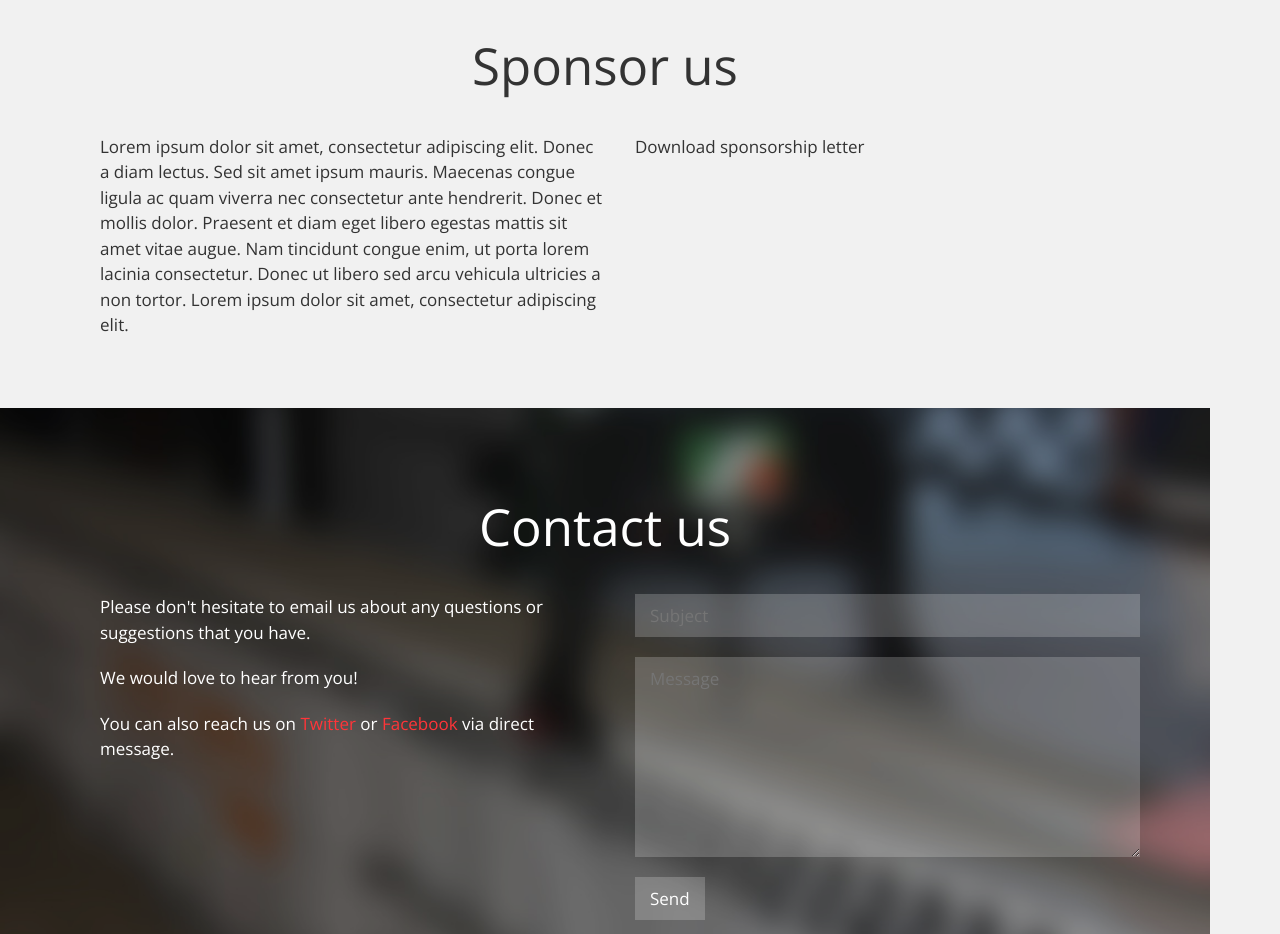
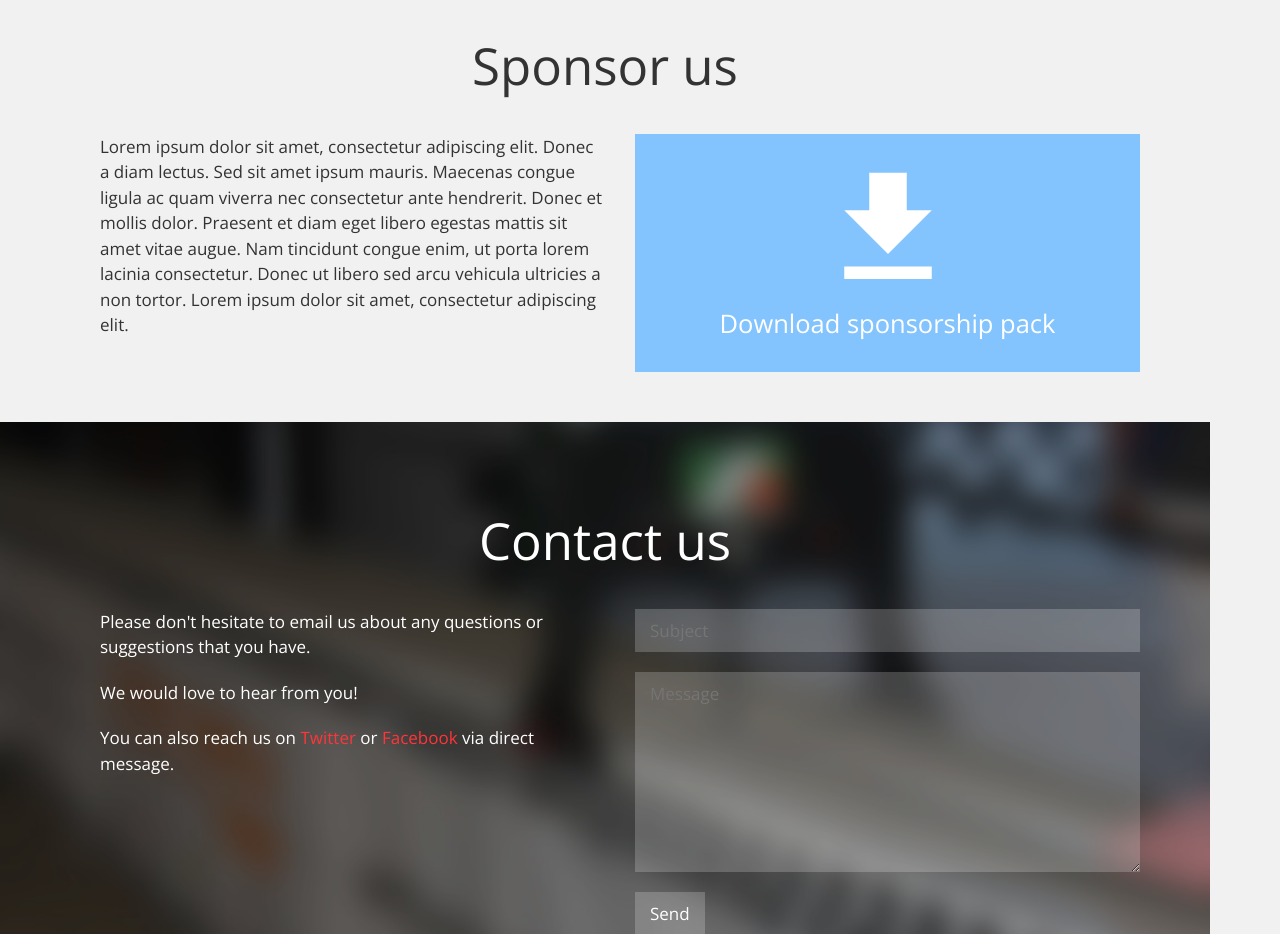
Before and after one commit to z-------------/sc-racers-v3, a plain HTML site: page index.html in a window 1280 px wide. Shown: the part 3044-3978 px from the top of the page. Drawn offline with nearby package versions, Linux system fonts and the light colour scheme.

Commit message:
Big button style

```diff
--- a/index.html
+++ b/index.html
@@ -111,7 +111,7 @@
             <h2>Sponsor us</h2>
             <div class="flex-container">
                 <p>Lorem ipsum dolor sit amet, consectetur adipiscing elit. Donec a diam lectus. Sed sit amet ipsum mauris. Maecenas congue ligula ac quam viverra nec consectetur ante hendrerit. Donec et mollis dolor. Praesent et diam eget libero egestas mattis sit amet vitae augue. Nam tincidunt congue enim, ut porta lorem lacinia consectetur. Donec ut libero sed arcu vehicula ultricies a non tortor. Lorem ipsum dolor sit amet, consectetur adipiscing elit.</p>
-                <a class="button big" href="/assets/docs/Sponsorship%20Letter.pdf">Download sponsorship letter</a>
+                <a class="button big" href="/assets/docs/Sponsorship%20Letter.pdf">Download sponsorship pack</a>
             </div>
         </section>
 
--- a/style.css
+++ b/style.css
@@ -286,3 +286,27 @@ button:hover {
     clear: both;
     font-size: 0.9em;
 }
+
+a.button {
+    display: block;
+
+    transition-property: background, color;
+}
+
+a.button.big {
+    background-color: #83c4ff;
+    color: #fff;
+    text-align: center;
+    padding: 30px;
+    padding-top: 170px;
+    font-size: 1.5em;
+    font-weight: 300;
+
+    background-size: 150px;
+    background-position: 50% 20px;
+    background-image: url(/assets/img/ui/download.svg);
+}
+
+a.button.big:hover {
+    background-color: #5cb1ff;
+}
```
Also changed, not shown: assets/img/ui/download.svg (added).
